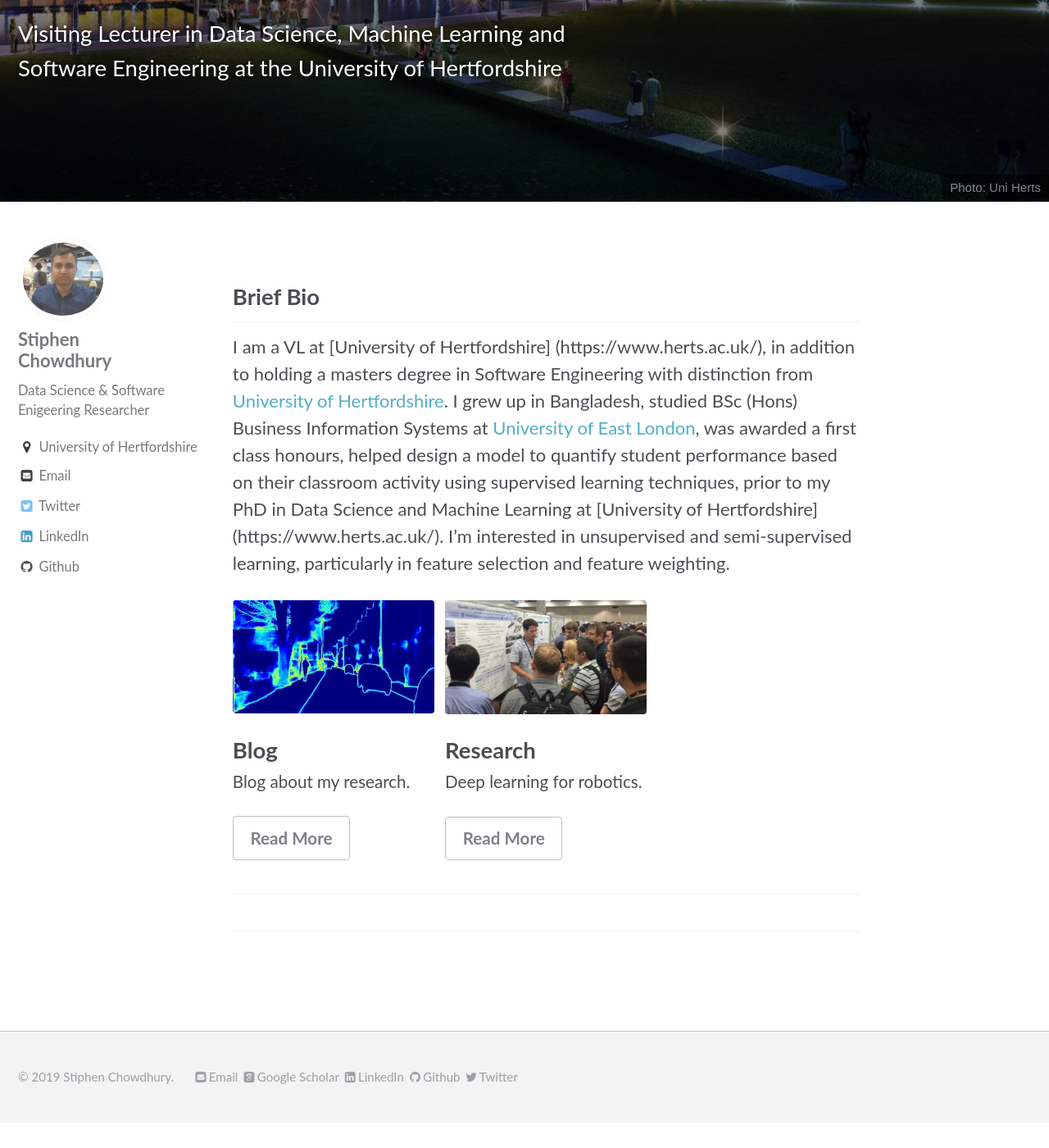
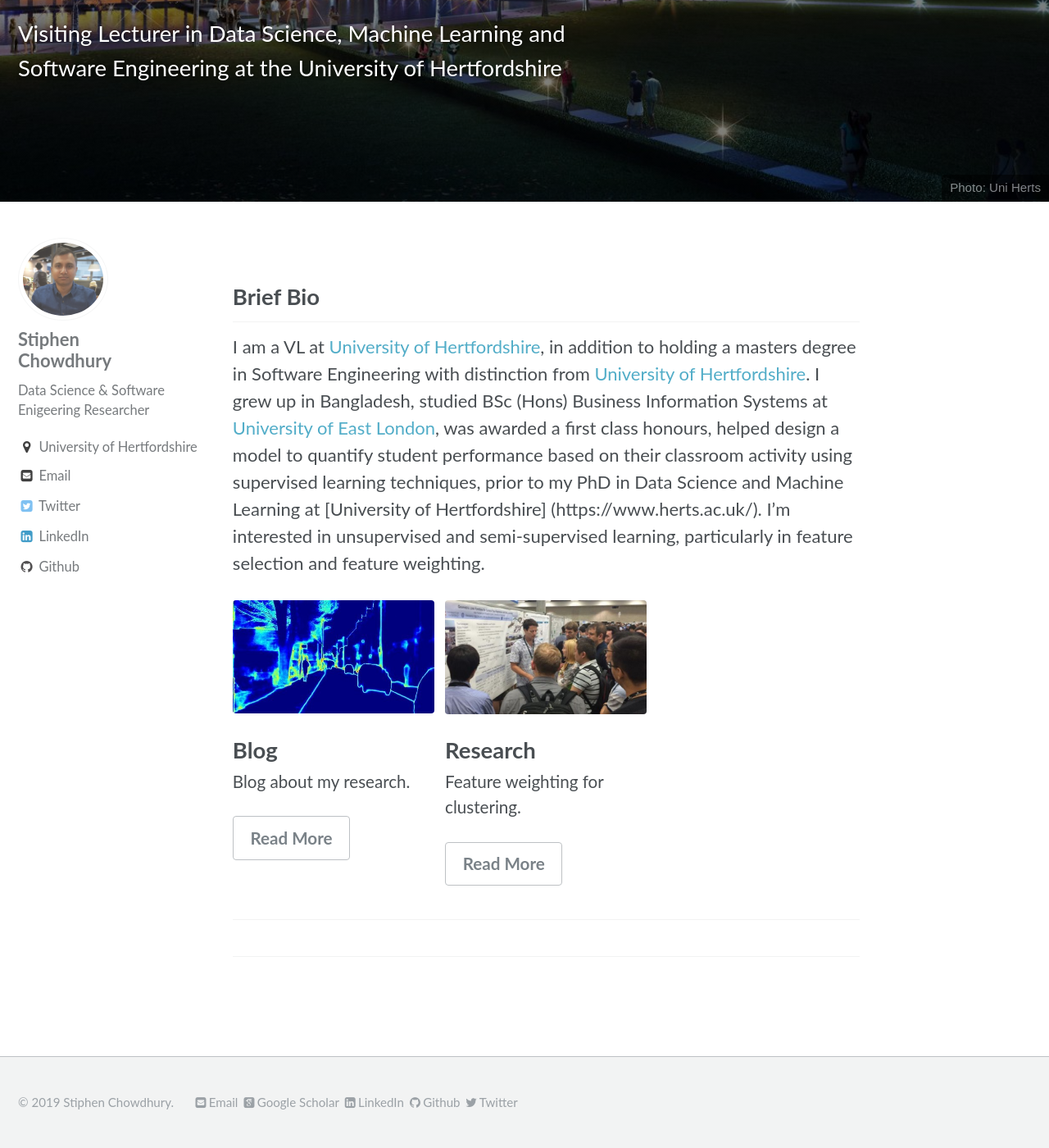
Before and after one commit to stiphenc/stiphenc.github.io, a Jekyll site: the page built from _pages/home.md, in a window 1280 px wide and 1400 px high, scrolled down 549 px. Shown: the whole window at 82% size. Built offline with Jekyll 4.4.1, drawn with Linux system fonts in a browser that asks for light colours; some web fonts are replaced; before the commit the page ends 1918 px from its top, so only the background shows below that.

Commit message:
home commit

```diff
--- a/_pages/home.md
+++ b/_pages/home.md
@@ -22,7 +22,7 @@ feature_row:
   - image_path: /assets/images/poster.jpg
     alt: "Uncertainty with Bayesian Deep Learning"
     title: "Research"
-    excerpt: "Deep learning for robotics."
+    excerpt: "Feature weighting for clustering."
     url: "research"
     btn_label: "Read More"
     btn_class: "btn--inverse"
@@ -30,7 +30,7 @@ feature_row:
 
 ## Brief Bio
 
-I am a VL at [University of Hertfordshire] (https://www.herts.ac.uk/), in addition to holding a masters degree in Software Engineering with distinction from [University of Hertfordshire](https://www.herts.ac.uk/). I grew up in Bangladesh, studied BSc (Hons) Business Information Systems at [University of East London](https://www.uel.ac.uk/), was awarded a first class honours, helped design a model to quantify student performance based on their classroom activity using supervised learning techniques, prior to my PhD in Data Science and Machine Learning at [University of Hertfordshire] (https://www.herts.ac.uk/). I'm interested in unsupervised and semi-supervised learning, particularly in feature selection and feature weighting.
+I am a VL at [University of Hertfordshire](https://www.herts.ac.uk/), in addition to holding a masters degree in Software Engineering with distinction from [University of Hertfordshire](https://www.herts.ac.uk/). I grew up in Bangladesh, studied BSc (Hons) Business Information Systems at [University of East London](https://www.uel.ac.uk/), was awarded a first class honours, helped design a model to quantify student performance based on their classroom activity using supervised learning techniques, prior to my PhD in Data Science and Machine Learning at [University of Hertfordshire] (https://www.herts.ac.uk/). I'm interested in unsupervised and semi-supervised learning, particularly in feature selection and feature weighting.
 
 <div id='featured'></div>
 
```
